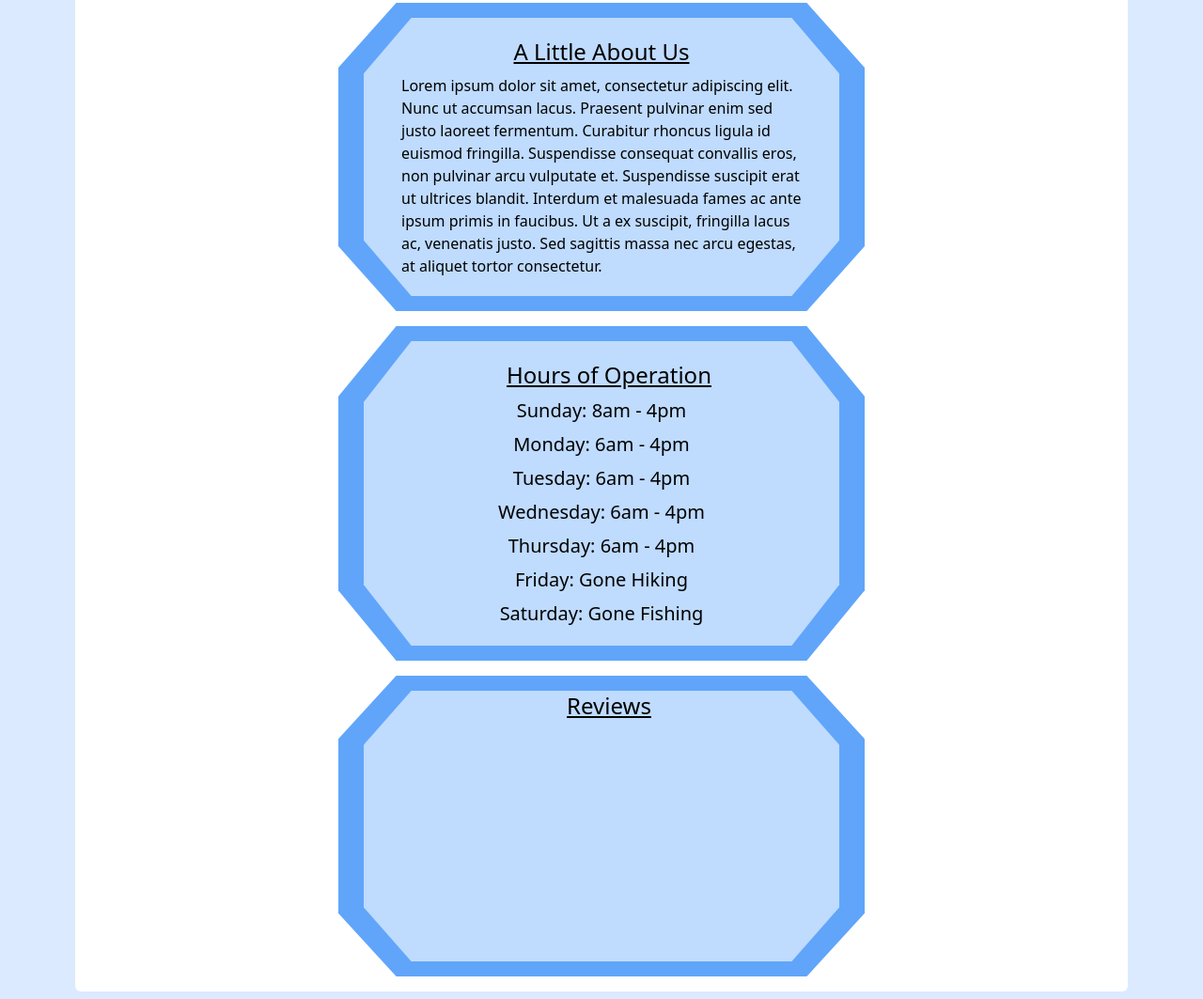
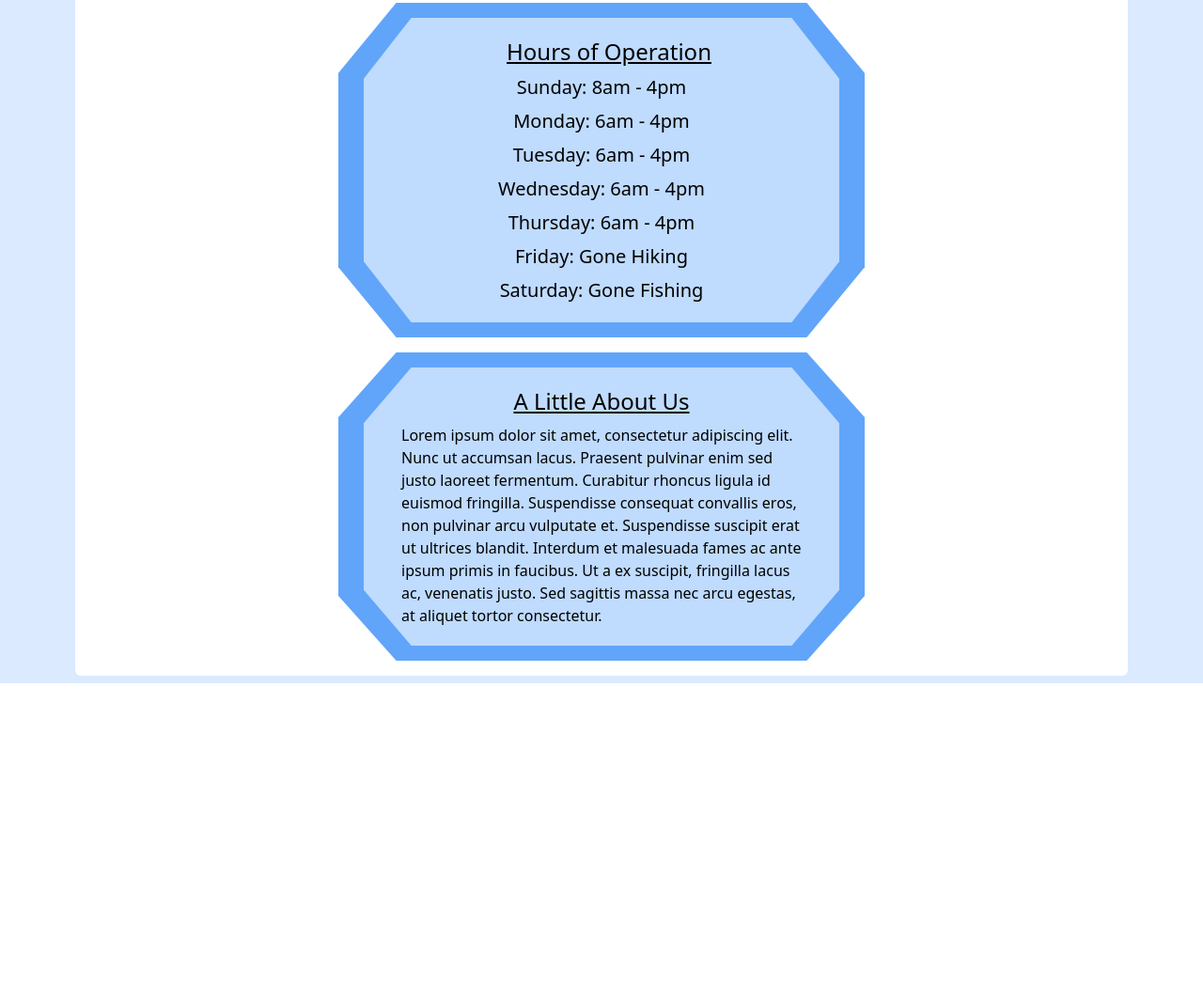
Before and after one commit to trustpizza/restaurant_js, a website built with webpack: page dist/index.html in a window 1280 px wide. Shown: the part 409-1472 px from the top of the page at 94% size. After the commit the page ends 1136 px from the top, so only its background shows below. Built offline with nearby package versions, Linux system fonts and the light colour scheme.

Commit message:
Clean up home page and remove excess links

```diff
--- a/dist/index.html
+++ b/dist/index.html
@@ -28,9 +28,6 @@
             <a href="#" class="block py-2 pl-3 pr-4 text-gray-700 rounded hover:bg-gray-100 md:hover:bg-transparent md:border-0 md:hover:text-blue-700 md:p-0 dark:text-gray-400 md:dark:hover:text-white dark:hover:bg-gray-700 dark:hover:text-white md:dark:hover:bg-transparent">Menu</a>
           </li>
           <li>
-            <a href="#" class="block py-2 pl-3 pr-4 text-gray-700 rounded hover:bg-gray-100 md:hover:bg-transparent md:border-0 md:hover:text-blue-700 md:p-0 dark:text-gray-400 md:dark:hover:text-white dark:hover:bg-gray-700 dark:hover:text-white md:dark:hover:bg-transparent">About</a>
-          </li>
-          <li>
             <a href="#" class="block py-2 pl-3 pr-4 text-gray-700 rounded hover:bg-gray-100 md:hover:bg-transparent md:border-0 md:hover:text-blue-700 md:p-0 dark:text-gray-400 md:dark:hover:text-white dark:hover:bg-gray-700 dark:hover:text-white md:dark:hover:bg-transparent">Contact</a>
           </li>
         </ul>
@@ -52,12 +49,7 @@
     <div id="body" class="bg-blue-100 flex-1 flex flex-col px-20 py-2">
       <div id="home" class="bg-white flex-1 rounded-md flex flex-col justify-between py-4 items-center gap-4">
         <div class="bg-blue-400 min-h-fit w-1/2 outer-octagon p-1 py-4 flex items-center justify-center">
-          <div class="flex flex-col items-center bg-blue-200 box-border min-h-fit w-11/12 inner-octagon p-5 px-10 gap-2">
-            <h2 class="text-2xl font-medium underline">A Little About Us</h2>
-            <p>Lorem ipsum dolor sit amet, consectetur adipiscing elit. Nunc ut accumsan lacus. Praesent pulvinar enim sed justo laoreet fermentum. Curabitur rhoncus ligula id euismod fringilla. Suspendisse consequat convallis eros, non pulvinar arcu vulputate et. Suspendisse suscipit erat ut ultrices blandit. Interdum et malesuada fames ac ante ipsum primis in faucibus. Ut a ex suscipit, fringilla lacus ac, venenatis justo. Sed sagittis massa nec arcu egestas, at aliquet tortor consectetur.</p>
-          </div>
-        </div>
-        <div class="bg-blue-400 min-h-fit w-1/2 outer-octagon p-1 py-4 flex items-center justify-center">
+          <!--Hours of Operation-->
           <div class="flex flex-col items-center bg-blue-200 box-border min-h-fit w-11/12 inner-octagon p-5 gap-2">
             <h2 class="pl-4 text-2xl font-medium underline">Hours of Operation</h2>
             <p class="text-center text-xl">Sunday: 8am - 4pm</p>
@@ -69,12 +61,15 @@
             <p class="text-center text-xl">Saturday: Gone Fishing</p>
           </div>
         </div>
-        <!--Home Page-->
-        <div class="bg-blue-400 h-80 w-1/2 outer-octagon p-1 flex items-center justify-center">
-          <div class="flex-col flex items-center bg-blue-200 box-border h-72 w-11/12 inner-octagon">
-            <h2 class="pl-4 text-2xl font-medium underline">Reviews</h2>
-          </div>
+        <!--Hours of Operation-->
+        <div class="bg-blue-400 min-h-fit w-1/2 outer-octagon p-1 py-4 flex items-center justify-center">
+
+        <!--About Us Section-->
+        <div class="flex flex-col items-center bg-blue-200 box-border min-h-fit w-11/12 inner-octagon p-5 px-10 gap-2">
+          <h2 class="text-2xl font-medium underline">A Little About Us</h2>
+          <p>Lorem ipsum dolor sit amet, consectetur adipiscing elit. Nunc ut accumsan lacus. Praesent pulvinar enim sed justo laoreet fermentum. Curabitur rhoncus ligula id euismod fringilla. Suspendisse consequat convallis eros, non pulvinar arcu vulputate et. Suspendisse suscipit erat ut ultrices blandit. Interdum et malesuada fames ac ante ipsum primis in faucibus. Ut a ex suscipit, fringilla lacus ac, venenatis justo. Sed sagittis massa nec arcu egestas, at aliquet tortor consectetur.</p>
         </div>
+        <!--About us Section-->
       </div>
       <!--Home Page-->
       <!--Menu Page-->
```
